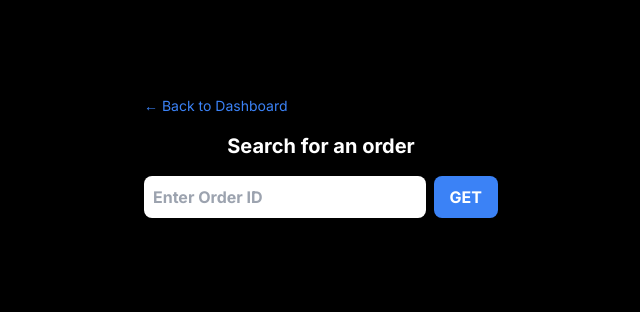
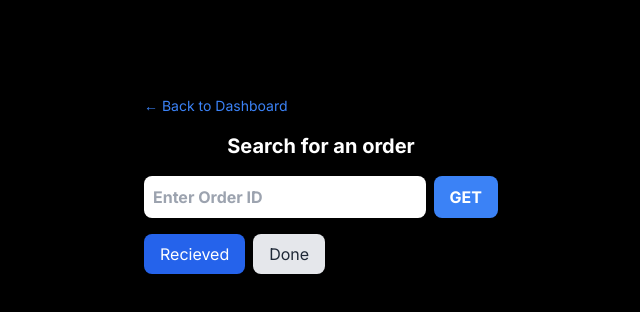
Before and after one commit to Ebrahim-Ramadan/rivo-e-commerce-dashboard, a Next.js app: page /search in a window 1280 px wide. Shown: the top 312 px of the page, without its empty margins (319-959 px from the left). Built offline with nearby package versions, Linux system fonts and the light colour scheme.

Commit message:
added taps where filteredOrders (recieved and done) are classified

```diff
--- a/components/RealShit/Dashboard.jsx
+++ b/components/RealShit/Dashboard.jsx
@@ -3,7 +3,7 @@ import React, { useEffect, useState } from 'react';
 import mobile from '@/public/assets/mobile.svg';
 import visa from '@/public/assets/visa.svg';
 import Image from "next/image";
-import { deleteOrderById, getProductDetails, Shipping_costs } from '@/lib/utils';
+import { markOrderAsDone, getProductDetails, Shipping_costs } from '@/lib/utils';
 import LoadingDots from '../LoadingDots';
 import { useRouter, redirect } from 'next/navigation';
 import { toast } from 'react-hot-toast';
@@ -14,7 +14,7 @@ const additionalsIDs = [
 export const Dashboard = ({ orders, refetchOrders, fromSearch }) => {
   const [productDetails, setProductDetails] = useState({});
   const [loading, setLoading] = useState(false);
-
+  const [activeTab, setActiveTab] = useState('orders');
   const router = useRouter();
 
   useEffect(() => {
@@ -54,16 +54,33 @@ export const Dashboard = ({ orders, refetchOrders, fromSearch }) => {
     );
   }
 
+  const filteredOrders = orders.filter(order =>
+    activeTab === 'orders' ? order.status =='Received' : order.status =='Done'
+  );
   return (
     <div className='flex flex-col gap-4'>
-      {orders.map((order) => {
+      <div className="flex mb-4">
+        <button
+          className={`px-4 py-2 mr-2 rounded-lg ${activeTab === 'orders' ? 'bg-blue-600 text-white' : 'bg-gray-200 text-gray-800'}`}
+          onClick={() => setActiveTab('orders')}
+        >
+          Recieved
+        </button>
+        <button
+          className={`px-4 py-2 rounded-lg ${activeTab === 'done' ? 'bg-blue-600 text-white' : 'bg-gray-200 text-gray-800'}`}
+          onClick={() => setActiveTab('done')}
+        >
+          Done
+        </button>
+      </div>
+      {filteredOrders.map((order) => {
         const orderId = Object.keys(order)[0];
         const orderData = order[orderId];
 
         return (
           <div key={order.id} className={`flex flex-col md:flex-row gap-6 border border-white/20 p-4 rounded-lg`}>
             <div className="rounded-lg shadow-md flex-grow">
-              <h2 className="text-xl font-semibold mb-1">Order Doc ID {order.id}</h2>
+              <h2 className="text-xl font-semibold mb-1 truncate">Order Doc ID {order.id}</h2>
               <p className="mb-6">Placed on {formatCreatedAt(order.createdAt)}</p>
 
               <h3 className="text-lg font-semibold mb-2">Delivery Details</h3>
@@ -138,18 +155,20 @@ export const Dashboard = ({ orders, refetchOrders, fromSearch }) => {
               </div>
 
               <h3 className="text-xl font-semibold mb-2">Delivery address (Home)</h3>
-              <p className="mb-1 text-lg ">{order.shipping_data?.first_name} {order.shipping_data?.email}</p>
+              <p className="mb-1 truncate">{order.shipping_data?.first_name} {order.shipping_data?.email}</p>
               <p className="mb-1">{order.shipping_data?.street}, {order.shipping_data?.city},{order.shipping_data?.last_name}, {order.shipping_data?.country}</p>
               <p className="flex items-center">
                 {order.shipping_data?.phone_number}
                 <span className="ml-2 text-green-600 text-sm">Verified</span>
               </p>
             </div>
+
+                { activeTab === 'orders' &&
                 <div className="flex justify-end md:block">
                 <button className="bg-red-500 hover:bg-red-600 text-white font-medium py-2 px-4 rounded-xl"
                   onClick={async () => {
                     setLoading(true);
-                  const deletedID = await deleteOrderById(order.id);
+                    const deletedID = await markOrderAsDone(order.id);
                     if (deletedID) {
                       toast.success('Order deleted successfully');
                       setLoading(false);
@@ -164,8 +183,12 @@ export const Dashboard = ({ orders, refetchOrders, fromSearch }) => {
                       setLoading(false);  // Ensure to set loading to false in case of error
                     }
                   }}
-              >Delete Order</button>
+                >
+                  Mark as Done
+                  </button>
             </div>
+                  }
+
           </div>
         );
       })}
```
Also changed, not shown: lib/utils.js. Lines whose indentation alone changed are shown as unchanged.
